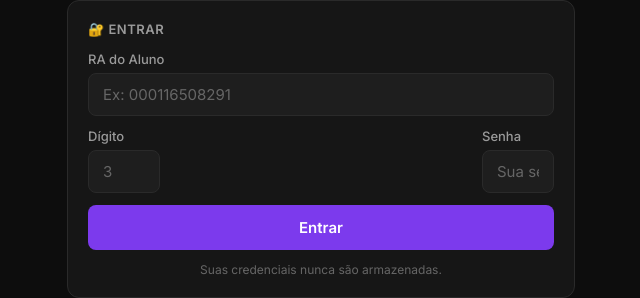
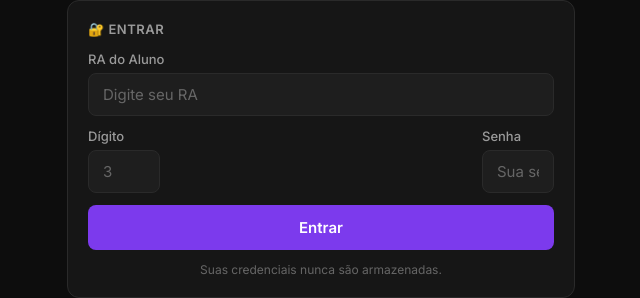
Before and after one commit to cartelia244/ultimato-do-futuro, a website: page frontend/index.html in a window 1280 px wide. Shown: the part 126-424 px from the top of the page, 319-959 px from the left. Drawn offline with Linux system fonts and the light colour scheme.

Commit message:
fix: remover RA de exemplo do placeholder

```diff
--- a/frontend/index.html
+++ b/frontend/index.html
@@ -282,7 +282,7 @@
         <div id="login-error"></div>
         <div class="form-row">
           <label>RA do Aluno</label>
-          <input id="inp-ra" type="text" inputmode="numeric" placeholder="Ex: 000116508291" maxlength="12" />
+          <input id="inp-ra" type="text" inputmode="numeric" placeholder="Digite seu RA" maxlength="12" />
         </div>
         <div class="form-row row2">
           <div>
```
